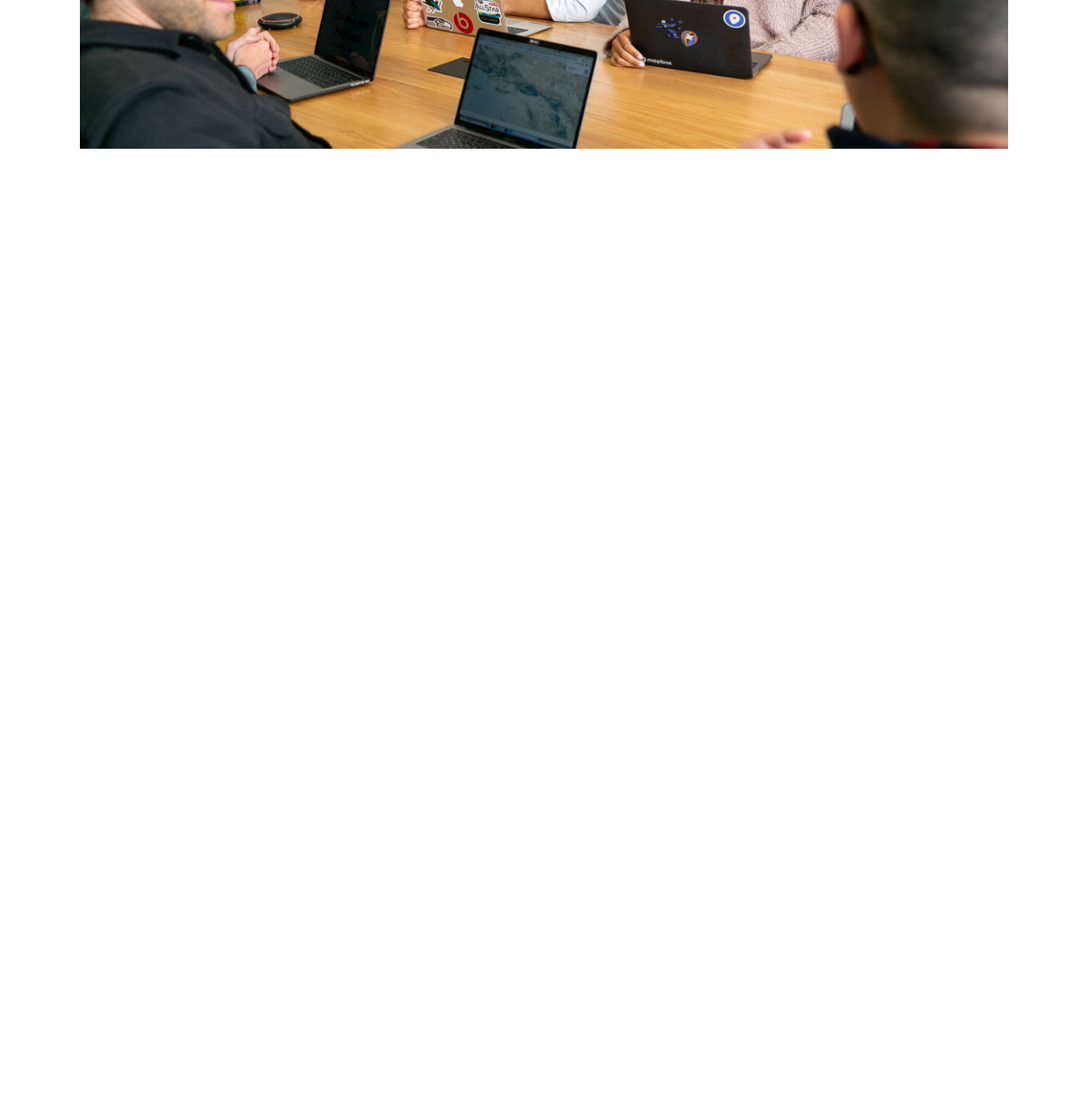
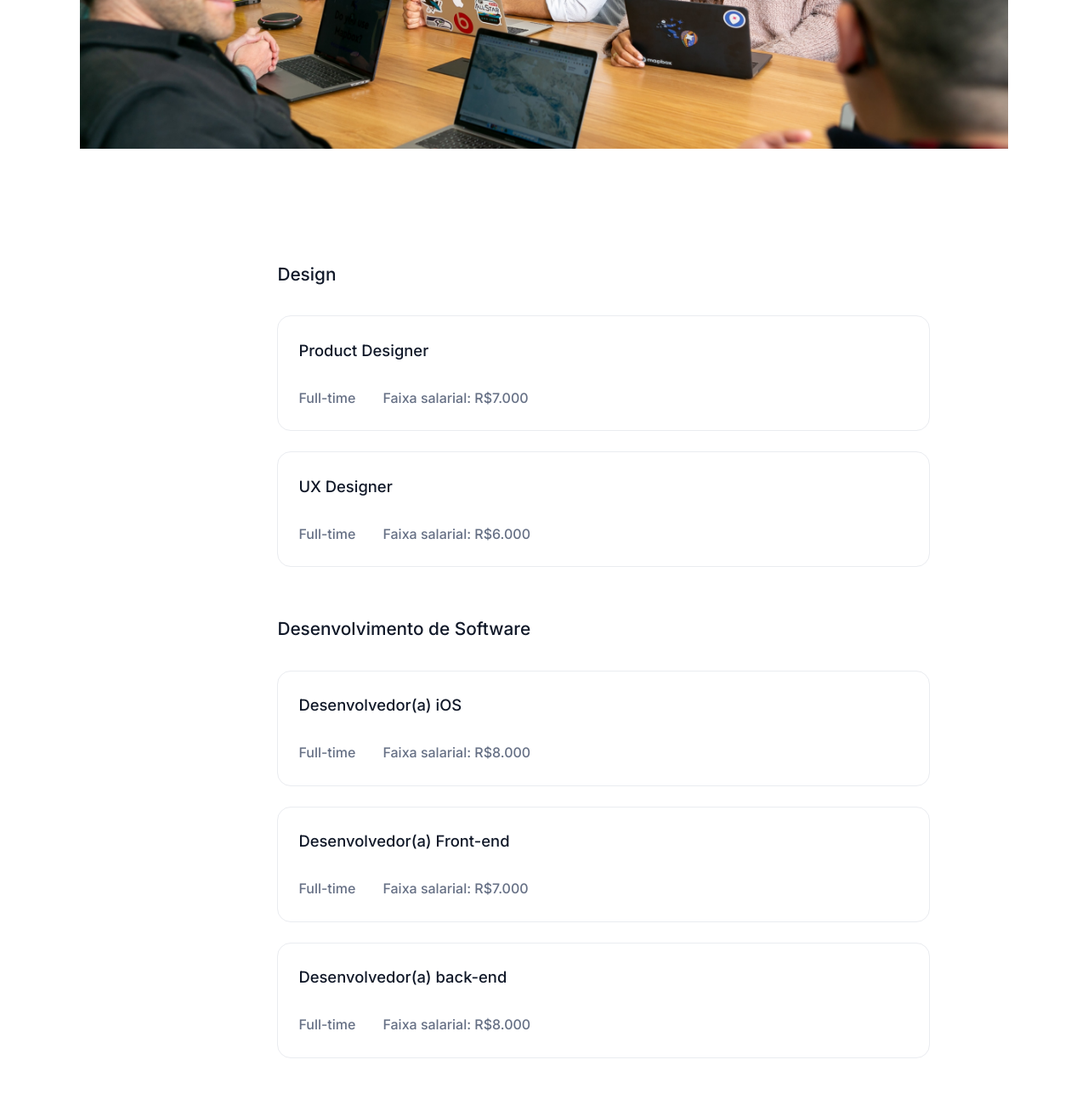
Before and after one commit to leoLUIGY/seven-days-challange-alura, a plain HTML site: page index.html in a window 1280 px wide. Shown: the part 1292-2592 px from the top of the page at 85% size. Before the commit the page ends 1592 px from the top, so only its background shows below. Drawn offline with Linux system fonts and the light colour scheme.

Commit message:
create container__talent-job

```diff
--- a/index.html
+++ b/index.html
@@ -64,10 +64,63 @@
         </div>
     </section>
     <section  class="container__talent">
-        <span>Vagas abertas!</span>
+        <span class="container__talent-title">Vagas abertas!</span>
         <h2>Estamos procurando por talentos</h2>
         <p>Somos uma equipe 100% remota com pessoas do Brasil inteiro</p>
         <img src="./img/Image.png" alt = "imagem com pessoas em reuniao">
     </section>
+    <section class="container__talent-job">
+        <ul>
+            <li class="container__job-info">
+                <pan class="container__job-title">Design</pan>
+                <ul class="container__job">
+                    <li  class="container__job-item">
+                        <span>Product Designer</span>
+                        <div  class="container__job-item-desc">
+                            <p>Full-time</p>
+                            <p>Faixa salarial: R$7.000</p>
+                        </div>
+                    </li>
+
+                    <li  class="container__job-item">
+                        <span>UX Designer</span>
+                        <div  class="container__job-item-desc">
+                            <p>Full-time</p>
+                            <p>Faixa salarial: R$6.000</p>
+                        </div>
+                    </li>
+                </ul>
+            </li>
+
+            <li class="container__job-info">
+                <pan class="container__job-title">Desenvolvimento de Software</pan>
+                <ul class="container__job">
+                    <li  class="container__job-item">
+                        <span>Desenvolvedor(a) iOS</span>
+                        <div  class="container__job-item-desc">
+                            <p>Full-time</p>
+                            <p>Faixa salarial: R$8.000</p>
+                        </div>
+                    </li>
+
+                    <li  class="container__job-item">
+                        <span>Desenvolvedor(a) Front-end</span>
+                        <div  class="container__job-item-desc">
+                            <p>Full-time</p>
+                            <p>Faixa salarial: R$7.000</p>
+                        </div>
+                    </li>
+
+                    <li  class="container__job-item">
+                        <span>Desenvolvedor(a) back-end</span>
+                        <div  class="container__job-item-desc">
+                            <p>Full-time</p>
+                            <p>Faixa salarial: R$8.000</p>
+                        </div>
+                    </li>
+                </ul>
+            </li>
+        </ul>
+    </section>
 </body>
 </html>
--- a/style.css
+++ b/style.css
@@ -110,7 +110,7 @@ body{
      /* padding: 2% 25% 0 25%; */
 }
 
-.container__talent span{
+.container__talent-title{
     background-color: #8E24240D;
     color: var(--main-color);
     padding:0.3em 0.6em;
@@ -139,3 +139,69 @@ body{
     width: 87%;
     padding-top:3rem;
 }
+
+.container__job-title {
+    font-family: var(--font-principal);
+    font-weight: 500;
+    font-size: 1.3rem;
+    color: var(--gray-dark);
+    padding-bottom: 3%;
+}
+
+.container__talent-job{
+      /* background-color: rgb(137, 97, 44); */
+      height:100vh;
+      display: flex;
+      padding: 1% 25% 10% 25%;
+
+      /* align-items: center; */
+      flex-direction: column;
+      gap: 1.2em;
+      /* padding: 2% 25% 0 25%; */
+}
+
+
+.container__job-info {
+    /* background-color: rgb(137, 97, 44); */
+    display: flex;
+    padding-bottom:10%;
+    /* align-items: center; */
+    flex-direction: column;
+    gap: 1.2em;
+    /* padding: 2% 25% 0 25%; */
+}
+.container__job
+{
+    display: flex;
+    flex-direction: column;
+    gap: 1.5em;
+}
+.container__job-item{
+    width:48em;
+    height:8.5em;
+    border: 1px solid #EAECF0;
+    border-radius: 1rem;
+    padding: 1.9em 1.5rem;
+    display: flex;
+    flex-direction: column;
+    justify-content: space-between;
+
+}
+
+.container__job-item span{
+    font-family: var(--font-principal);
+    font-weight: 500;
+    font-size: 1.15rem;
+    color: var(--gray-dark);
+
+}
+
+.container__job-item-desc
+{
+    display: flex;
+    font-family: var(--font-principal);
+    color:var(--gray);
+    font-size: 1rem;
+    font-weight: 500;
+    gap:2rem;
+}
```
